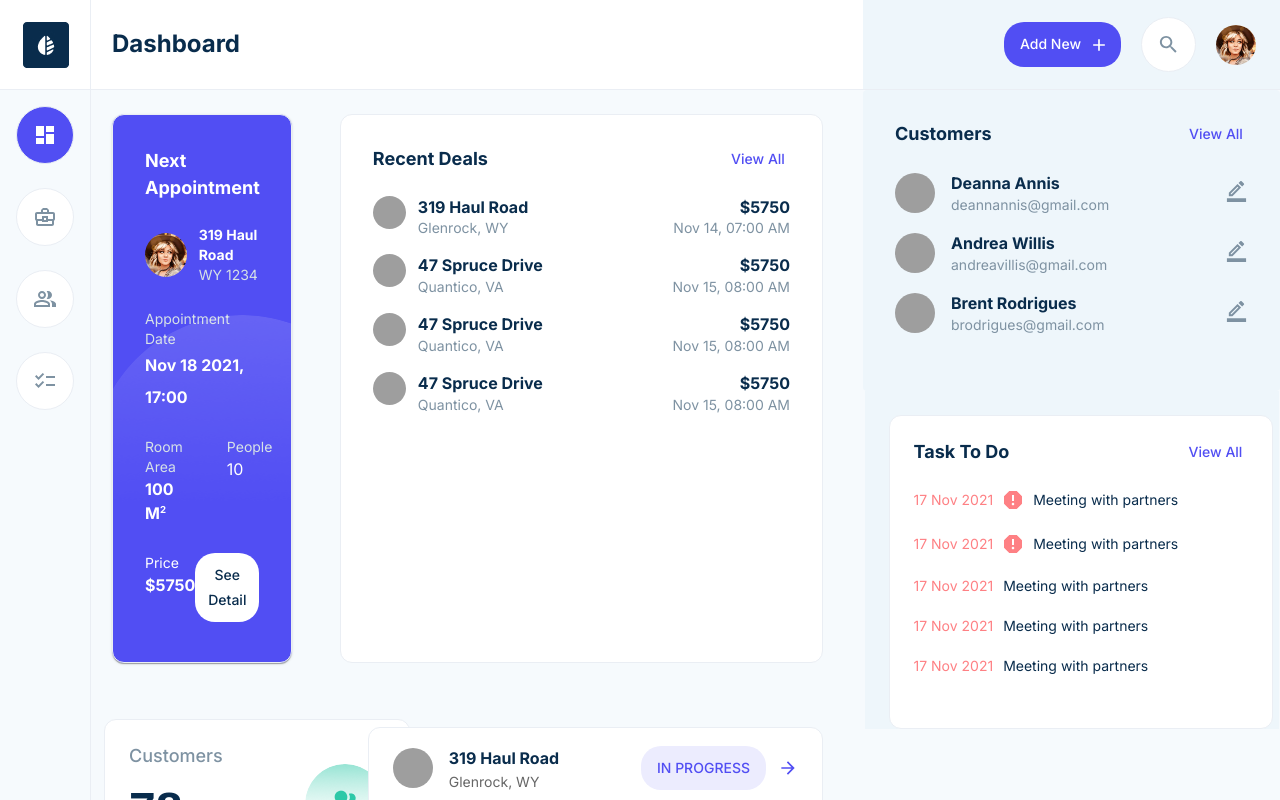
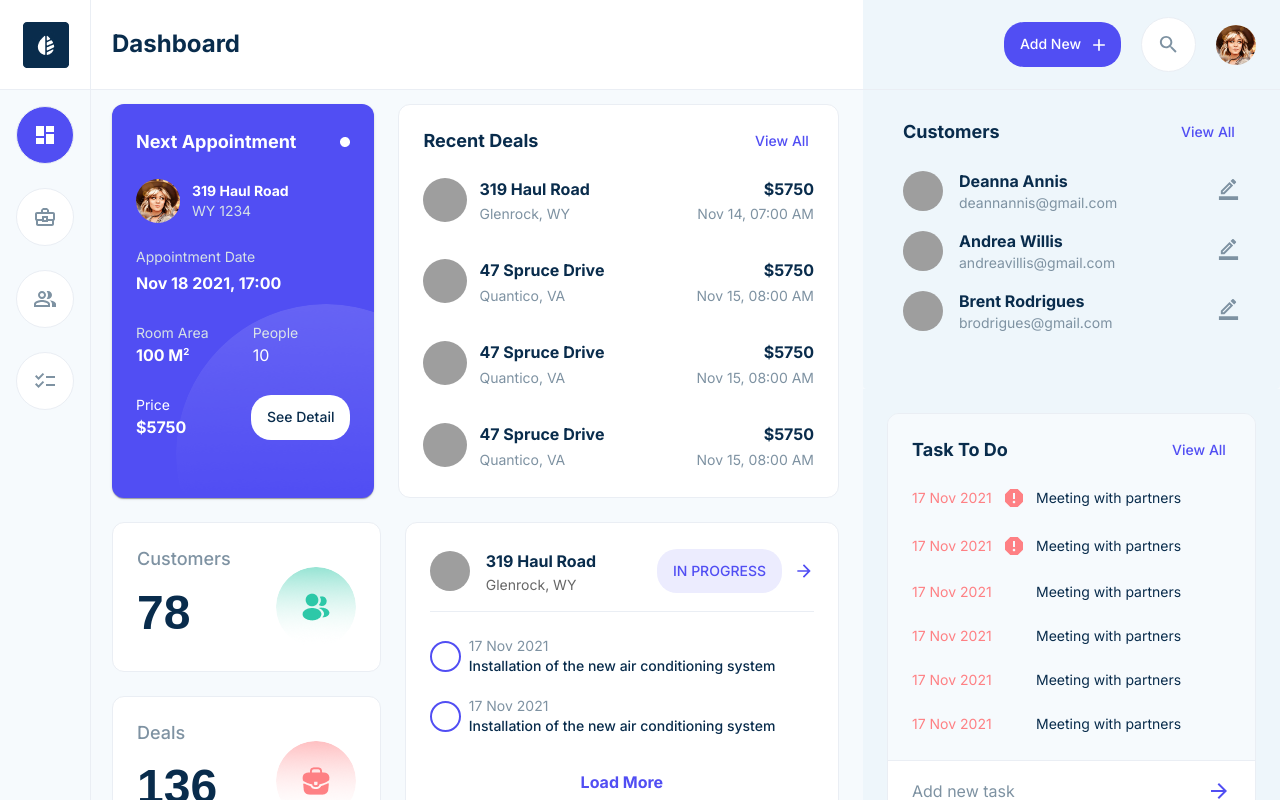
Before and after one commit to NataliaKals003/TMS.CRM.Frontend, a Next.js app: page / in a window 1280 px wide. Shown: the top 800 px of the page. Built offline with nearby package versions, Linux system fonts and the light colour scheme; grey boxes are pictures that could not be loaded.

Commit message:
adjusting layout

```diff
--- a/src/app/layout.tsx
+++ b/src/app/layout.tsx
@@ -16,20 +16,25 @@ export default function RootLayout({
 }>) {
   return (
     <ThemeProvider theme={theme}>
-      <html lang="en">
+      <html
+        lang="en"
+        style={{
+          height: '100vh',
+          width: '100%',
+        }}
+      >
         <body>
           <Box>
             <Header />
             <Box
               sx={{
-                marginTop: '90px',
-                marginLeft: '80px',
-                marginRight: '-8px',
+                margin: '80px -8px 24px 80px',
                 position: 'relative',
+                backgroundColor: '#F6FAFD',
               }}
             >
               <Menu />
-              <Box sx={{ backgroundColor: '#F6FAFD' }}>{children}</Box>
+              <Box>{children}</Box>
             </Box>
           </Box>
         </body>
--- a/src/app/page.tsx
+++ b/src/app/page.tsx
@@ -13,38 +13,29 @@ const Home: React.FC = () => {
   return (
     <main>
       <Box
-        style={{
+        sx={{
           display: 'flex',
           justifyContent: 'space-between',
-          overflowX: 'auto',
+          gap: '24px',
         }}
       >
-        <Box style={{ flex: 2, marginRight: '16px' }}>
-          <Box
-            style={{
-              display: 'flex',
-              justifyContent: 'space-between',
-              marginBottom: '16px',
-            }}
-          >
+        <Box sx={{ flex: 1, display: 'flex', flexDirection: 'column', gap: '24px', paddingLeft: '24px', paddingTop: '24px' }}>
+          <Box sx={{ display: 'flex', gap: '24px' }}>
             <NextAppointmentCard date="Nov 18 2021, 17:00" roomArea={100} street={'319 Haul Road'} city={'WY 1234'} price={'$5750'} people={10} />
             <RecentDealsCard />
           </Box>
-          <Box
-            style={{
-              display: 'flex',
-              justifyContent: 'space-between',
-            }}
-          >
-            <Box>
+
+          <Box sx={{ display: 'flex', gap: '24px' }}>
+            <Box display={'flex'} flexDirection={'column'} gap={'24px'}>
               <CounterCard title={'Customers'} count={'78'} iconCounter={IconCustomers} />
               <CounterCard title={'Deals'} count={'136'} iconCounter={IconDeals} />
             </Box>
+
             <DealProgressCard />
           </Box>
         </Box>
 
-        <Box>
+        <Box sx={{ display: 'flex', flexDirection: 'column' }}>
           <CustomersCard />
           <TaskCard />
         </Box>
--- a/src/components/counter-card.tsx
+++ b/src/components/counter-card.tsx
@@ -12,26 +12,29 @@ const CounterCard: React.FC<CounterCardProps> = ({ title, count, iconCounter })
   return (
     <Card
       sx={{
-        maxWidth: 268,
-        width: '100%',
-        margin: 2,
-        padding: 3,
         color: '#7E92A2',
         boxShadow: 'none',
         borderRadius: '12px',
         display: 'flex',
         alignContent: 'center',
         justifyContent: 'space-between',
+        padding: '24px',
       }}
     >
       <Box>
-        <Typography variant="h5" component="div" style={{ fontWeight: 500, fontSize: 18, marginBottom: 10 }}>
+        <Typography variant="h5" component="div" style={{ fontWeight: 500, fontSize: 18, marginBottom: 10, marginRight: 45 }}>
           {title}
         </Typography>
         <Typography
           variant="h5"
           component="div"
-          style={{ color: '#092C4C', fontWeight: 600, fontSize: 48, fontFamily: 'sans-serif', fontStyle: 'normal' }}
+          style={{
+            color: '#092C4C',
+            fontWeight: 600,
+            fontSize: 48,
+            fontFamily: 'sans-serif',
+            fontStyle: 'normal',
+          }}
         >
           {count}
         </Typography>
--- a/src/components/deal-progress-card.tsx
+++ b/src/components/deal-progress-card.tsx
@@ -27,10 +27,7 @@ const DealProgressCard = () => {
   return (
     <Card
       sx={{
-        maxWidth: 519,
-        width: '100%',
-        margin: 3,
-        padding: '0 8px',
+        flex: 1,
         backgroundColor: '#FFFFFF',
         color: '#092C4C',
         position: 'relative',
--- a/src/components/next-appointment-card.tsx
+++ b/src/components/next-appointment-card.tsx
@@ -1,3 +1,5 @@
+'use client';
+
 import React from 'react';
 import Image from 'next/image';
 import Badge from '../../public/Badge.png';
@@ -18,13 +20,11 @@ const NextAppointmentCard: React.FC<NextAppointmentCardProps> = ({ street, city,
   return (
     <Card
       sx={{
-        maxWidth: 345,
-        margin: 3,
-        padding: 2,
         backgroundColor: '#514EF3',
         color: 'white',
         position: 'relative',
         borderRadius: '12px',
+        border: 'none',
       }}
     >
       <CardContent>
@@ -89,7 +89,12 @@ const NextAppointmentCard: React.FC<NextAppointmentCardProps> = ({ street, city,
             </Typography>
           </Box>
 
-          <Button variant="contained" color="secondary" style={{ padding: '10px 16px 10px 16px', backgroundColor: '#ffff' }}>
+          <Button
+            variant="contained"
+            color="secondary"
+            style={{ padding: '10px 16px 10px 16px', backgroundColor: '#ffff' }}
+            onClick={() => (window.location.href = '/deal')}
+          >
             See Detail
           </Button>
         </Box>
--- a/src/components/recent-deals-card.tsx
+++ b/src/components/recent-deals-card.tsx
@@ -37,16 +37,13 @@ const RecentDealsCard = () => {
   return (
     <Card
       sx={{
-        maxWidth: 519,
-        width: '100%',
-        margin: 3,
-        padding: 2,
         backgroundColor: '#FFFFFF',
         color: '#092C4C',
         position: 'relative',
         border: '1px solid #EAEEF4',
         boxShadow: 'none',
         borderRadius: '12px',
+        flex: 1,
       }}
     >
       <CardContent>
@@ -69,15 +66,15 @@ const RecentDealsCard = () => {
         </Box>
 
         {deals.map((deal, index) => (
-          <Box key={index} display={'flex'} sx={{ marginBottom: 2 }}>
-            <Image src={deal.profilePicture} alt="Profile" width={33} height={33} style={{ borderRadius: '50%' }} />
+          <Box key={index} display={'flex'} sx={{ marginBottom: index === deals.length - 1 ? 0 : 4 }}>
+            <Image src={deal.profilePicture} alt="Profile" width={44} height={44} style={{ borderRadius: '50%' }} />
 
             <Box display={'flex'} justifyContent={'space-between'} width={'100%'}>
               <Box marginLeft={1.5} fontSize={14}>
                 <Typography variant="body2" color="092C4C" style={{ fontWeight: 700, fontSize: 16 }}>
                   {deal.street}
                 </Typography>
-                <Typography variant="body2" color="#7E92A2" style={{ fontWeight: 400 }}>
+                <Typography variant="body2" color="#7E92A2" style={{ fontWeight: 400, lineHeight: '27px' }}>
                   {deal.city}
                 </Typography>
               </Box>
@@ -86,7 +83,7 @@ const RecentDealsCard = () => {
                 <Typography variant="body2" color="092C4C" style={{ fontWeight: 700, fontSize: 16, textAlign: 'right' }}>
                   {deal.price}
                 </Typography>
-                <Typography variant="body2" color="#7E92A2" width={'max-content'} textAlign={'right'} style={{ fontWeight: 400 }}>
+                <Typography variant="body2" color="#7E92A2" width={'max-content'} textAlign={'right'} style={{ fontWeight: 400, lineHeight: '27px' }}>
                   {deal.date}
                 </Typography>
               </Box>
--- a/src/components/task-card.tsx
+++ b/src/components/task-card.tsx
@@ -1,37 +1,34 @@
 'use client';
 
-import React from 'react';
 import { Card, CardContent, Typography, Box, Button, Container } from '@mui/material';
 import ReportIcon from '@mui/icons-material/Report';
+import ArrowForwardOutlinedIcon from '@mui/icons-material/ArrowForwardOutlined';
 
 const TaskCard = () => {
-  const tasks = [
-    { date: '17 Nov 2021', details: 'Meeting with partners', completed: false },
-    { date: '17 Nov 2021', details: 'Meeting with partners', completed: false },
-    { date: '17 Nov 2021', details: 'Meeting with partners', completed: false },
-    { date: '17 Nov 2021', details: 'Meeting with partners', completed: false },
-    { date: '17 Nov 2021', details: 'Meeting with partners', completed: false },
-  ];
+  const tasks = Array(12).fill({ date: '17 Nov 2021', details: 'Meeting with partners', completed: false });
 
   return (
-    <Container style={{ maxWidth: '414px', paddingTop: '24px', backgroundColor: '#EEF6FB' }}>
+    <Container style={{ paddingTop: '24px', backgroundColor: '#EEF6FB', flex: 1 }}>
       <Card
         sx={{
-          // maxWidth: 329,
-          width: '100%',
-          borderRight: '12px',
-          padding: 1,
-          margin: 0,
-          backgroundColor: '#FFFFFF',
+          backgroundColor: '#F6FAFD',
           border: '1px solid #EAEEF4',
           color: '#092C4C',
           boxShadow: 'none',
           borderRadius: '12px',
+          display: 'flex',
+          flexDirection: 'column',
+          height: 'auto',
         }}
       >
-        <CardContent>
+        <CardContent
+          sx={{
+            backgroundColor: '#F6FAFD',
+            padding: '24px 24px 0',
+          }}
+        >
           <Box display="flex" justifyContent="space-between" alignItems="center" marginBottom={3}>
-            <Typography variant="h5" component="div" style={{ fontWeight: 700, fontSize: 18 }}>
+            <Typography variant="h5" component="div" sx={{ fontWeight: 700, fontSize: 18 }}>
               Task To Do
             </Typography>
             <Button
@@ -48,22 +45,53 @@ const TaskCard = () => {
             </Button>
           </Box>
 
+          <Box
+            sx={{
+              maxHeight: '250px',
+              overflowY: 'auto',
+              paddingRight: '8px',
+              scrollbarWidth: 'none',
+              '&::-webkit-scrollbar': {
+                display: 'none',
+              },
+            }}
+          >
             {tasks.map((task, index) => {
               const hasIcon = index < 2;
               return (
-              <Box key={index} display="flex" alignItems="center" marginBottom={2.5} sx={{ gap: hasIcon ? 0 : '10px' }}>
-                <Typography variant="body2" color="#FE8084" fontWeight={400}>
+                <Box key={index} display="flex" alignItems="center" marginBottom={3} sx={{ gap: '10px' }}>
+                  <Typography variant="body2" color="#FE8084" fontWeight={400} minWidth="80px">
                     {task.date}
                   </Typography>
-                {hasIcon && <ReportIcon sx={{ color: '#FE8084', margin: '0 8px' }} />}
 
-                <Typography variant="body2" color="#092C4C" fontWeight={400}>
+                  <Box width="24px" display="flex" justifyContent="center">
+                    {hasIcon && <ReportIcon sx={{ color: '#FE8084' }} />}
+                  </Box>
+
+                  <Typography variant="body2" color="#092C4C" fontWeight={400} flex={1}>
                     {task.details}
                   </Typography>
                 </Box>
               );
             })}
+          </Box>
         </CardContent>
+
+        <Box
+          display={'flex'}
+          alignItems={'center'}
+          justifyContent={'space-between'}
+          borderTop={'1px solid #EAEEF4'}
+          padding={'16px 24px'}
+          sx={{
+            backgroundColor: '#FFFFFF',
+            marginTop: 3,
+            cursor: 'pointer',
+          }}
+        >
+          <Button sx={{ color: '#7E92A2', fontSize: '16px', fontWeight: 400 }}>Add new task</Button>
+          <ArrowForwardOutlinedIcon sx={{ color: '#514EF3', width: 24, height: 24, cursor: 'pointer' }} />
+        </Box>
       </Card>
     </Container>
   );
--- a/src/styles/theme.ts
+++ b/src/styles/theme.ts
@@ -58,8 +58,7 @@ const theme = createTheme({
     MuiCard: {
       styleOverrides: {
         root: {
-          margin: 3,
-          padding: 2,
+          padding: 0,
           backgroundColor: '#FFFFFF',
           border: '1px solid #EAEEF4',
           color: 'white',
@@ -67,6 +66,15 @@ const theme = createTheme({
         },
       },
     },
+
+    MuiCardContent: {
+      styleOverrides: {
+        root: {
+          padding: '24px',
+        },
+      },
+    },
+
     MuiButton: {
       styleOverrides: {
         root: {
@@ -105,6 +113,17 @@ const theme = createTheme({
         },
       },
     },
+
+    MuiModal: {
+      styleOverrides: {
+        root: {
+          display: 'flex',
+          justifyContent: 'center',
+          alignItems: 'center',
+          border: '1px solid #EAEEF4',
+        },
+      },
+    },
   },
 });
 
```
Also changed, not shown: src/app/deal/page.tsx (+16 -5 lines), src/components/header.tsx (+17 -7 lines), src/components/logo-image.tsx (deleted, +0 -29 lines), src/components/menu.tsx (+20 -29 lines). Lines whose indentation alone changed are shown as unchanged.
